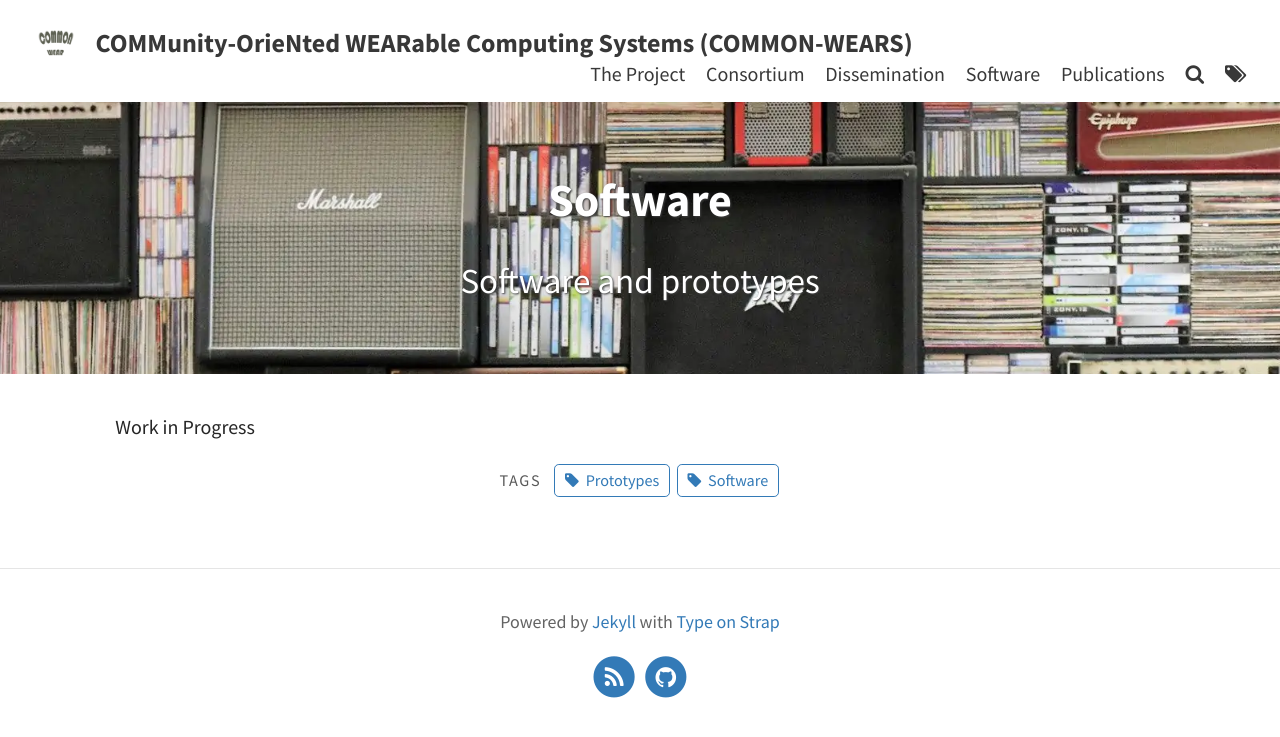
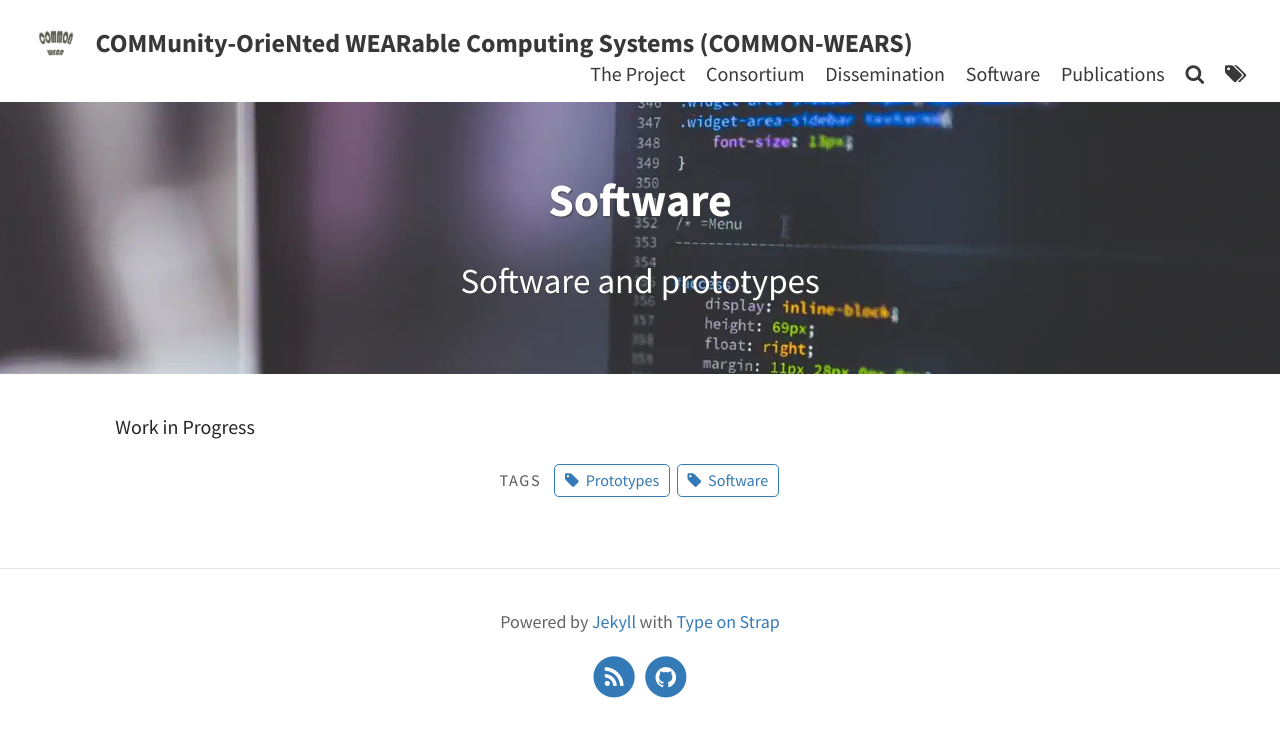
Before and after one commit to common-wears/2022, a Jekyll site: the page built from pages/4_prototypes.md, in a window 1280 px wide. Shown: the top 737 px of the page. Built offline with Jekyll 4.4.1, drawn with Linux system fonts in a browser that asks for light colours.

Commit message:
Update 4_prototypes.md

```diff
--- a/pages/4_prototypes.md
+++ b/pages/4_prototypes.md
@@ -1,9 +1,10 @@
 ---
 layout: page
 title : Software
+subtitle:
 permalink: /software/
 subtitle: "Software and prototypes"
-feature-img: "assets/img/pexels/disco-full.webp"
+feature-img: "assets/img/pexels/computer.webp"
 tags: [Prototypes, Software]
 ---
 
```
